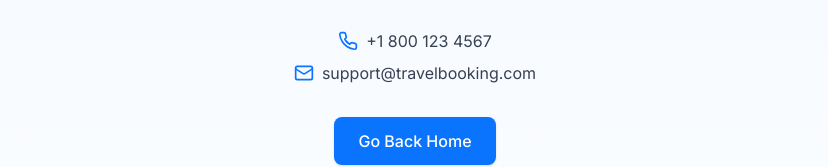
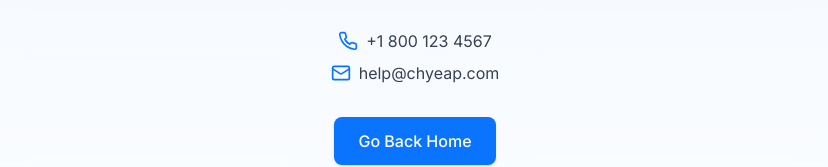
Before and after one commit to ipniacheayp-boop/journeyjet-site, a React (Vite) app: page /error in a window 1280 px wide. Shown: the part 361-528 px from the top of the page, without its empty margins (225-1053 px from the left). Built offline with nearby package versions, Linux system fonts and the light colour scheme; the HTML template or start-up script is replaced by a standard one.

Commit message:
Update ErrorPage.tsx

```diff
--- a/src/pages/ErrorPage.tsx
+++ b/src/pages/ErrorPage.tsx
@@ -15,8 +15,8 @@ const ErrorPage = () => {
         </div>
         <div className="flex items-center gap-2">
           <Mail className="w-5 h-5 text-primary" />
-          <a href="mailto:support@travelbooking.com" className="hover:underline">
-            support@travelbooking.com
+          <a href="mailto:help@chyeap.com" className="hover:underline">
+            help@chyeap.com
           </a>
         </div>
       </div>
```
